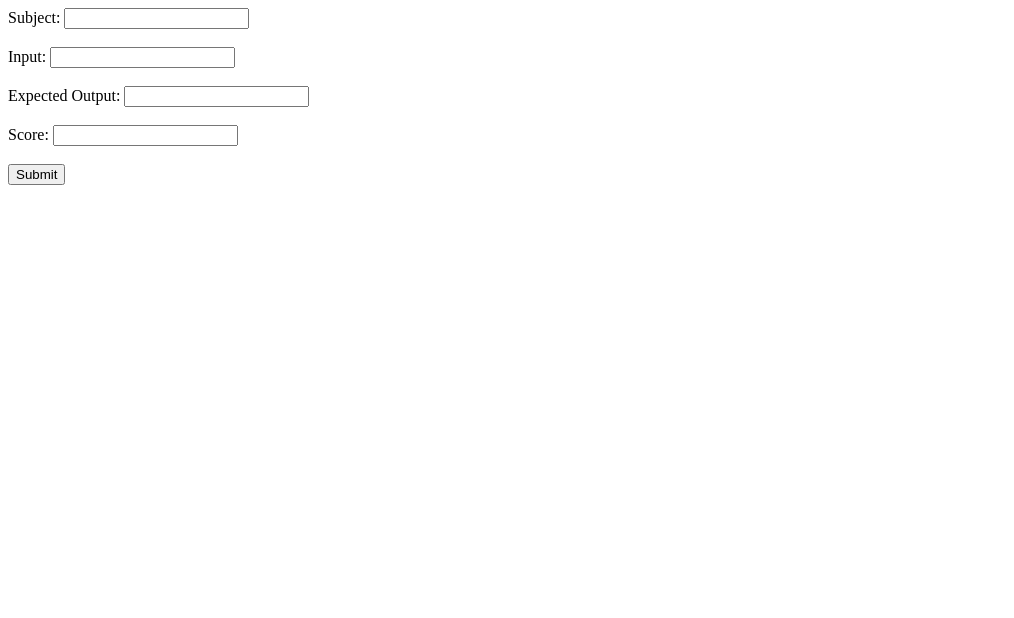
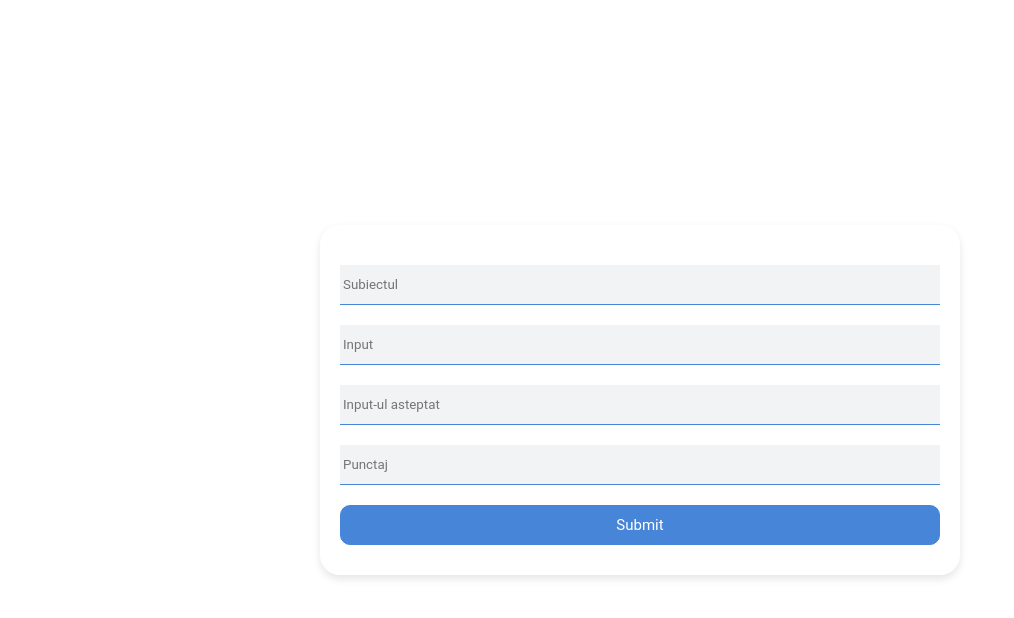
Before and after one commit to nitumario/bacOS, a Flask app: page /gentest/1 in a window 1280 px wide. Shown: the top 618 px of the page, without its empty margins (0-1014 px from the left). Run offline with Flask 3, Linux system fonts and the light colour scheme; the visitor is signed in with stand-in values (Sample User, id 1); some libraries are stand-ins or nearby versions.

Commit message:
design nou pentru generare de teste

```diff
--- a/templates/gentest.html
+++ b/templates/gentest.html
@@ -1,22 +1,78 @@
 <!DOCTYPE html>
 <html lang="en">
+
+<style>
+    form {
+        display: block; /* Hidden by default */
+        position: fixed; /* Fixed position to overlay the page */
+        top: 50%;
+        left: 50%;
+        transform: translate(-50%, -50%); /* Center the modal */
+        background-color: #fff; /* White background */
+        border-radius: 20px; /* Rounded corners */
+        box-shadow: 0 4px 8px rgba(0, 0, 0, 0.1); /* Subtle shadow */
+        padding: 20px; /* Inner padding */
+        z-index: 1000; /* Positioned above the overlay */
+        width: 100%;
+        max-width: 600px; /* Max width for the modal */
+        overflow: auto; /* Enable scrolling if content overflows */
+        align-items: center;
+    }
+
+    input[type=text], input[type=number] {
+        padding: 12px 3px;
+        margin-top: 20px;
+        align-items: center;
+        background-color: #f1f3f4;
+        border: none;
+        border-bottom: 0.0625rem solid #4785d9;
+        font-family: "Google Sans", Roboto, Arial, sans-serif;
+        outline: none;
+        width: 99%;
+    }
+
+    input[type=submit] {
+        padding: 10px 20px;
+        background-color: #4785d9;
+        color: #ffffff;
+        cursor: pointer;
+        text-align: center;
+        font-size: 15px;
+        transition: background-color 0.5s ease-in-out;
+        font-family: "Google Sans", Roboto, Arial, sans-serif;
+        margin-bottom: 10px;
+        box-sizing: border-box;
+        border: 0.0625rem solid #4785d9;
+        width: 100%;
+        margin-top: 20px;
+        border-radius: 10px;
+        align-items: center;
+    }
+
+    input[type=submit]:hover {
+        background-color: #FFFFFF;
+        transition: color 0.5s ease-in-out;
+        color: #4785d9;
+    }
+</style>
 <head>
     <meta charset="UTF-8">
     <title>Submit Test Case</title>
 </head>
 <body>
     <form action="/gentest/{{ id }}" method="post">
-        <label for="subiect">Subject:</label>
-        <input type="text" id="subiect" name="subiect" required><br><br>
+        <label for="subiect"></label>
+        <input type="text" id="subiect" placeholder="Subiectul" name="subiect" required>
 
-        <label for="input">Input:</label>
-        <input type="text" id="input" name="input" required><br><br>
+        <label for="input"></label>
+        <input type="text" id="input" name="input" placeholder="Input" required>
 
-        <label for="expected_output">Expected Output:</label>
-        <input type="text" id="expected_output" name="expected_output" required><br><br>
+        <label for="expected_output"></label>
+        <input type="text" id="expected_output" name="expected_output" placeholder="Input-ul asteptat" required>
 
-        <label for="punctaj">Score:</label>
-        <input type="number" id="punctaj" name="punctaj" required><br><br>
+        <label for="punctaj"></label>
+        <input type="number" id="punctaj" name="punctaj" placeholder="Punctaj" required>
+
         <input type="submit" value="Submit">
     </form>
 </body>
```
